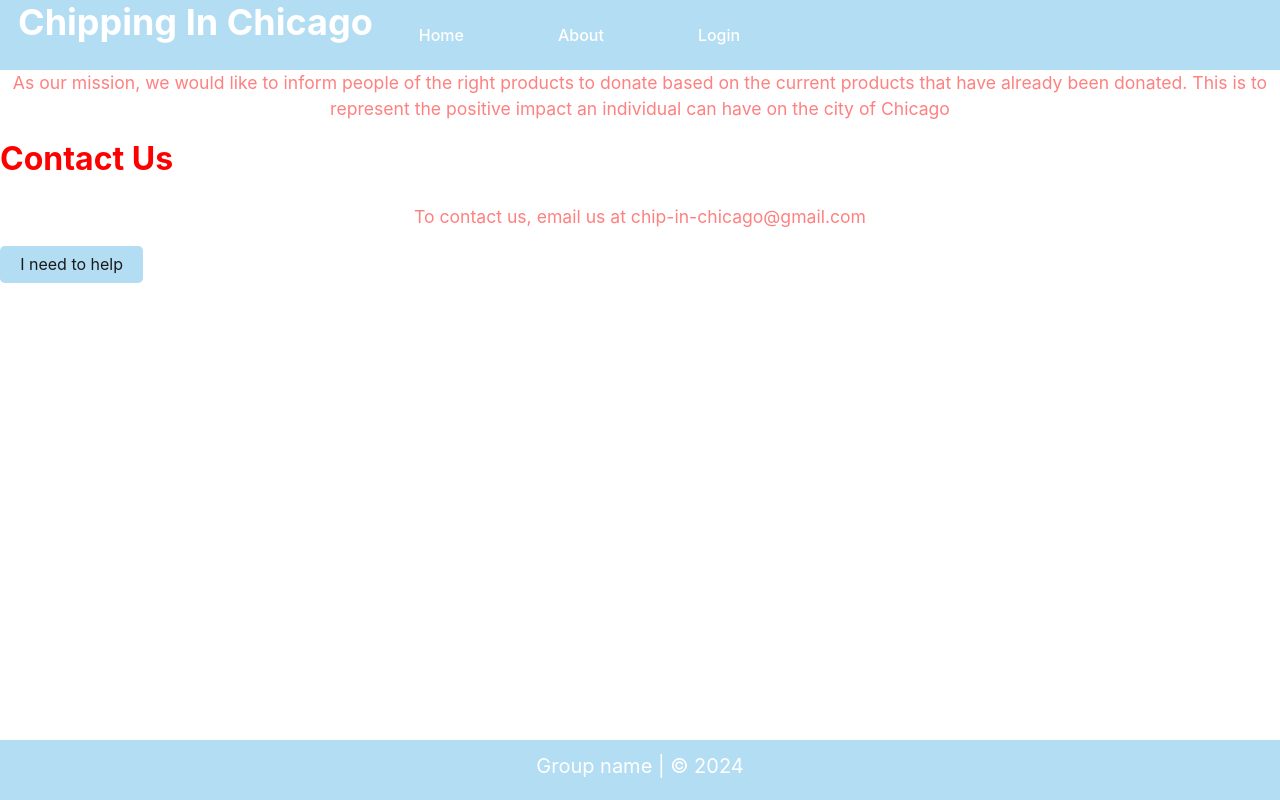
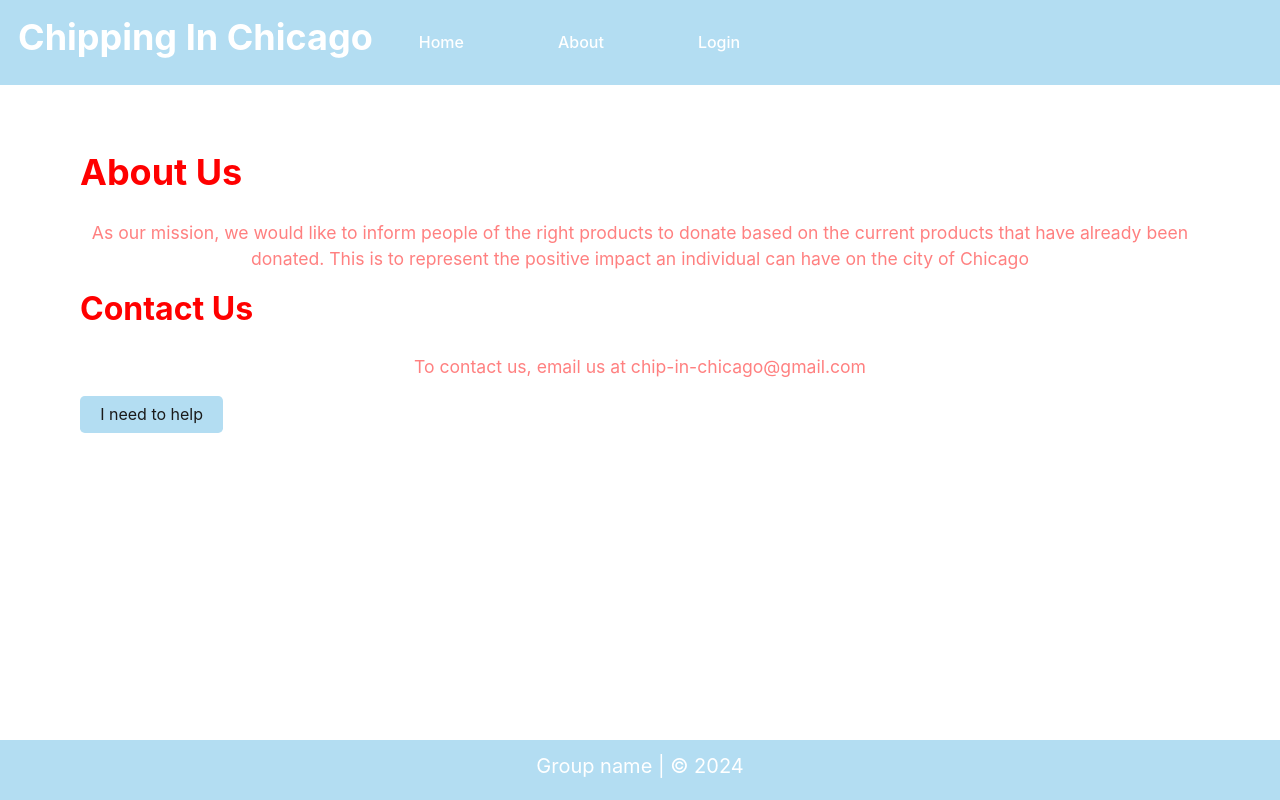
Before and after one commit to Chipping-In-Chicago/Chicago-Charity, a React (Vite) app in the folder client/: page /about in a window 1280 px wide. Built offline with nearby package versions, Linux system fonts and the light colour scheme.

Commit message:
I updated a bit of evrything in CSS

```diff
--- a/client/src/components/Navbar/Navbar.scss
+++ b/client/src/components/Navbar/Navbar.scss
@@ -25,7 +25,9 @@
     h1{
         color:white;
         text-align: center;
+        margin-top: 5px;
         margin-left: .5em;
+        padding-top: 10px;
     }
 
 }
--- a/client/src/pages/About.jsx
+++ b/client/src/pages/About.jsx
@@ -4,11 +4,13 @@ import { Link } from 'react-router-dom';
 export default function About() {
   return (
     <>
+    <div className="about">
       <h1>About Us</h1>
       <p className="text">As our mission, we would like to inform people of the right products to donate based on the current products that have already been donated. This is to represent the positive impact an individual can have on the city of Chicago</p>
       <h2>Contact Us</h2>
       <p className="text">To contact us, email us at chip-in-chicago@gmail.com</p>
       <Link to = '/signup' className="btn">I need to help</Link>
+    </div>
     </>
   );
 }
--- a/client/src/pages/css/About.scss
+++ b/client/src/pages/css/About.scss
@@ -1,5 +1,6 @@
-*{
-    margin: 0;
+.about{
+    padding: 80px;
+    padding-top: 150px;
 }
 h1{
     color:#ff0000;
@@ -15,6 +16,9 @@ h2{
     color:#ff8080;
     text-align: center;
 }
+.btn{
+    background-color: #b3ddf2 ;
+}
 .btn:hover{
     background-color: #ff8080;
     box-shadow: inset #ff0000;
```
